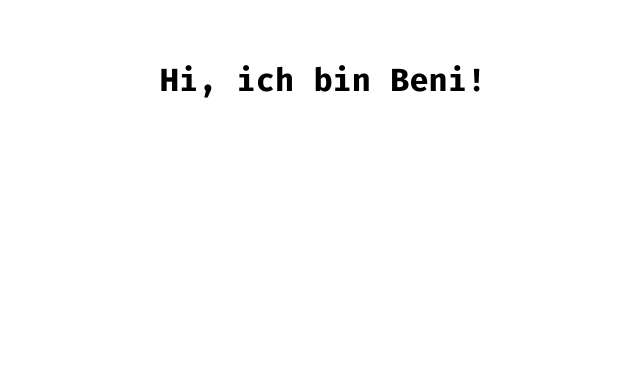
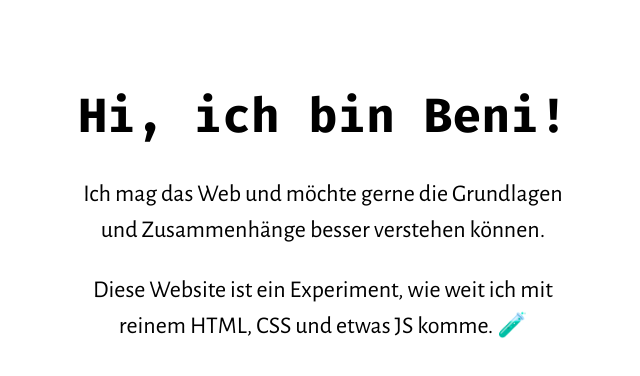
Before and after one commit to BeniRupp/benjaminrupp.de, a website: page src/index.html in a window 1280 px wide. Shown: the whole page, without its empty margins (317-957 px from the left). Drawn offline with nearby package versions, Linux system fonts and the light colour scheme.

Commit message:
add some content to landing page

```diff
--- /dev/null
+++ b/src/css/global.css
@@ -0,0 +1,3 @@
+body {
+  font-size: 1.5rem;
+}
--- a/src/css/landingpage.css
+++ b/src/css/landingpage.css
@@ -1,7 +1,13 @@
 .welcome {
-  height: 20vh;
   display: flex;
+  flex-direction: column;
   justify-content: center;
   align-items: center;
   text-align: center;
+  margin-top: 5rem;
 }
+
+.welcome p {
+  max-width: 20em;
+  margin-top: 1em;
+}
--- a/src/css/main.css
+++ b/src/css/main.css
@@ -1,4 +1,5 @@
 @import "reset.css";
 @import "fonts.css";
+@import "global.css";
 
 @import "landingpage.css";
--- a/src/index.html
+++ b/src/index.html
@@ -11,6 +11,14 @@
     <nav></nav>
     <header class="welcome">
       <h1>Hi, ich bin Beni!</h1>
+      <p>
+        Ich mag das Web und möchte gerne die Grundlagen und Zusammenhänge besser
+        verstehen können.
+      </p>
+      <p>
+        Diese Website ist ein Experiment, wie weit ich mit reinem HTML, CSS und
+        etwas JS komme. 🧪
+      </p>
     </header>
     <main></main>
   </body>
```
